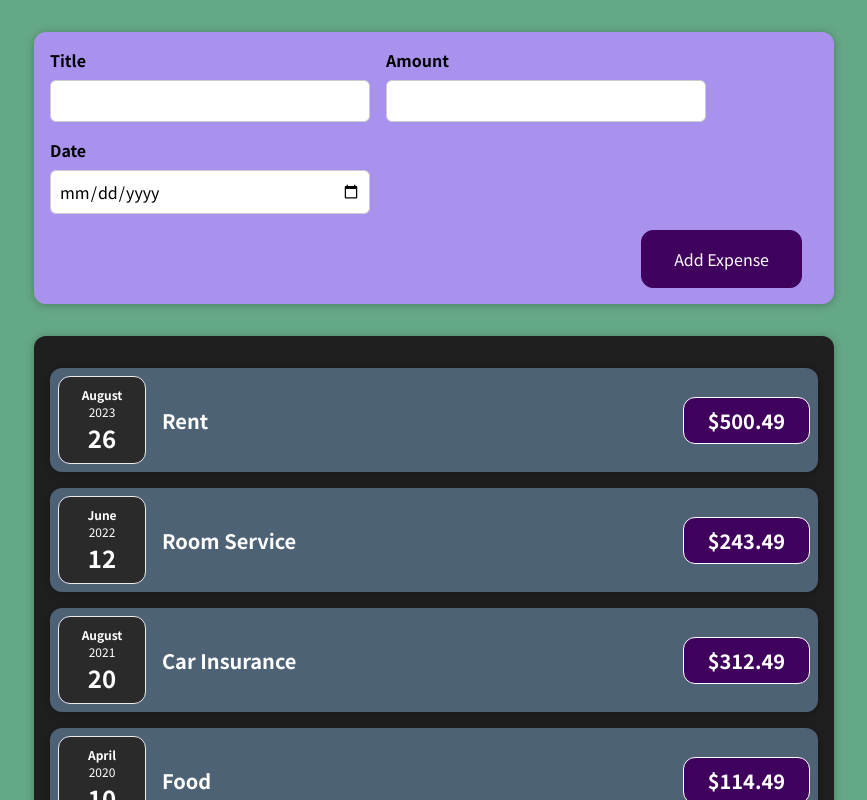
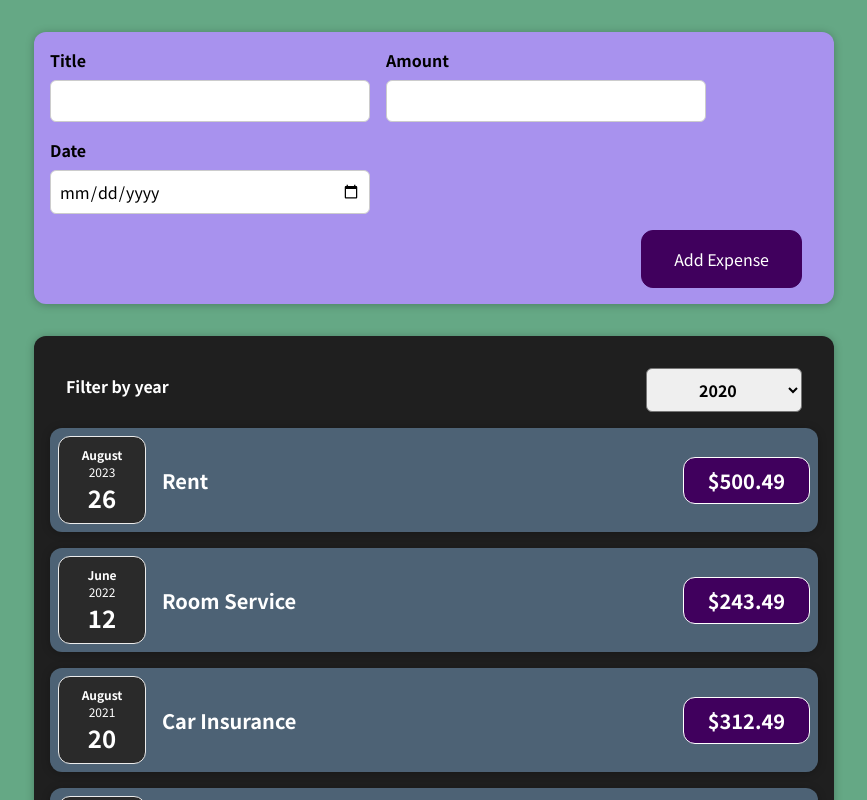
Before and after one commit to kunalrajshah/Expenses-Tracker-by-Reaact-js, a React (Create React App) app in the folder first-react-project/: page / in a window 1280 px wide. Shown: the top 800 px of the page, without its empty margins (206-1073 px from the left). Built offline with nearby package versions, Linux system fonts and the light colour scheme.

Commit message:
Adding key on Rendering List

```diff
--- /dev/null
+++ b/first-react-project/src/Components/All Expenses Rendering/ExpenseFilter.css
@@ -0,0 +1,24 @@
+.expenses-filter {
+  color: white;
+  padding: 0 1rem;
+}
+
+.expenses-filter__control {
+  display: flex;
+  width: 100%;
+  align-items: center;
+  justify-content: space-between;
+  margin: 1rem 0;
+}
+
+.expenses-filter label {
+  font-weight: bold;
+  margin-bottom: 0.5rem;
+}
+
+.expenses-filter select {
+  font: inherit;
+  padding: 0.5rem 3rem;
+  font-weight: bold;
+  border-radius: 6px;
+}
--- a/first-react-project/src/Components/All Expenses Rendering/Expenses.js
+++ b/first-react-project/src/Components/All Expenses Rendering/Expenses.js
@@ -1,13 +1,23 @@
+import React,{useState} from "react";
 import Expenseitem from "./ExpenseItem";
 import "./Expenses.css";
 import Card from "../UI/Card";
+import ExpenseFilter from './ExpensesFilter';
 
 const Expenses = (props) => {
-  {
+
+    const [filteredYear,setFilteredYear]=useState('2020');
+    const filterChangeHandler=(selectedYear)=>{
+      setFilteredYear(selectedYear);
+    }
+
     return (
       <Card className="Expenses">
+        <ExpenseFilter selected={filteredYear} onChangeFilter={filterChangeHandler}/>
         {props.items.map((expense) => (
+          // When we rander list always add unique ID.
           <Expenseitem
+            key={expense.id}
             date={expense.date}
             title={expense.title}
             amount={expense.amount}
@@ -15,7 +25,6 @@
         ))}
       </Card>
     );
-  }
 };
 
 export default Expenses;
--- /dev/null
+++ b/first-react-project/src/Components/All Expenses Rendering/ExpensesFilter.js
@@ -0,0 +1,25 @@
+import React from 'react';
+
+import './ExpenseFilter.css';
+
+const ExpensesFilter = (props) => {
+  const dropDownChangeHandler=(event)=>{
+    props.onChangeFilter(event.target.value);
+  }
+  return (
+    <div className='expenses-filter'>
+      <div className='expenses-filter__control'>
+        <label>Filter by year</label>
+        <select value={props.selected} onChange={dropDownChangeHandler}>
+          <option value='2023'>2023</option>
+          <option value='2022'>2022</option>
+          <option value='2021'>2021</option>
+          <option value='2020'>2020</option>
+          <option value='2019'>2019</option>
+        </select>
+      </div>
+    </div>
+  );
+};
+
+export default ExpensesFilter;
```
